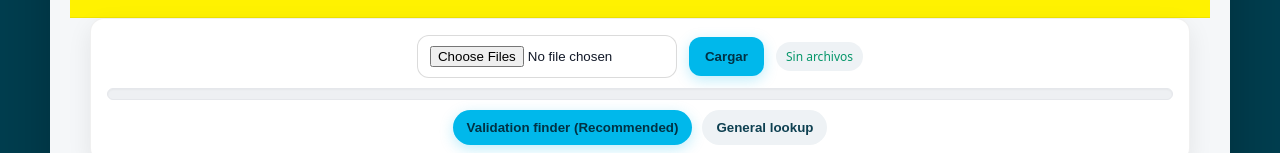
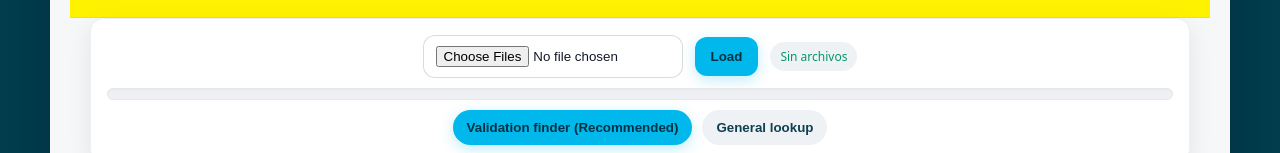
Before and after one commit to alvaromartinezg/extractor-validaciones, a plain HTML site: page index.html in a window 1280 px wide. Shown: the part 169-322 px from the top of the page. Drawn offline with Linux system fonts and the light colour scheme.

Commit message:
Update index.html

```diff
--- a/index.html
+++ b/index.html
@@ -24,7 +24,7 @@
     <div class="card">
       <div class="row row-center">
         <input type="file" id="fileInput" accept=".txt" multiple />
-        <button class="btn accent" id="btnLoad">Cargar</button>
+        <button class="btn accent" id="btnLoad">Load</button>
 
         <div class="pill">
           <span id="statusText" class="muted">Sin archivos</span>
```
